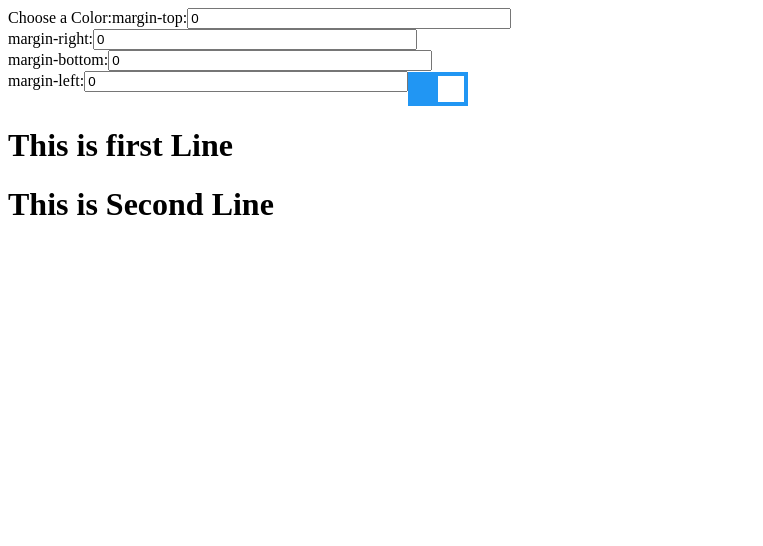
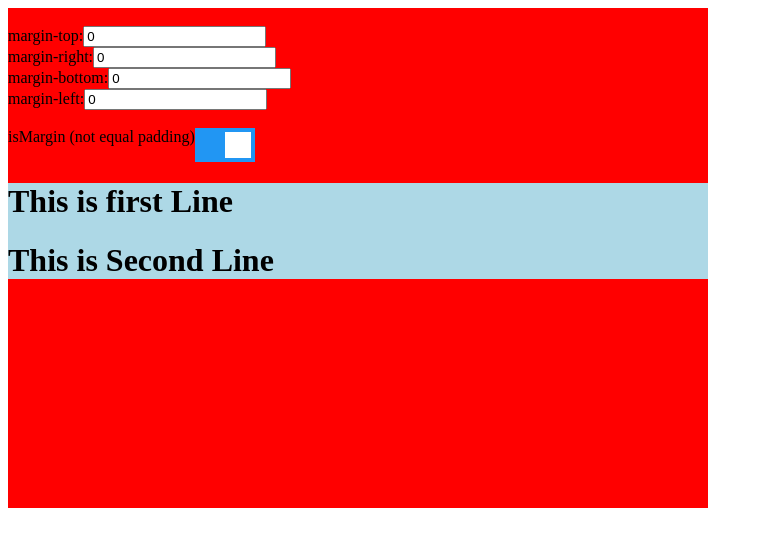
Before and after one commit to reza3zar/SampleCssProject, an Angular app: page /mapaStyle in a window 1280 px wide. Shown: the top 546 px of the page, without its empty margins (0-763 px from the left). Built offline with nearby package versions, Linux system fonts and the light colour scheme.

Commit message:
Margin&paddingAdded

```diff
--- a/src/app/margin-and-pading/margin-and-pading.component.html
+++ b/src/app/margin-and-pading/margin-and-pading.component.html
@@ -1,7 +1,7 @@
 
-  <div   >
+  <div style="background: red;width: 700px;height: 500px;"  >
         <form class="form"       #form   >
-            <label  >Choose a Color:</label>
+            <br>
             <label style="text-align: center" >margin-top:</label> <input type="text" name="top"    (input)="onChangeTxtShadow()" [(ngModel)]="top" style="width:25%" >
             <br>
             <label  style="text-align: center"> margin-right:</label> <input type="text" name="right"      (input)="onChangeTxtShadow()" [(ngModel)]="right" style="width:25%" >
@@ -9,11 +9,17 @@
             <label  style="text-align: center"> margin-bottom:</label> <input type="text" name="bottom"          (input)="onChangeTxtShadow()" [(ngModel)]="bottom" style="width:25%" >
             <br>
             <label  style="text-align: center"> margin-left:</label> <input type="text" name="left"          (input)="onChangeTxtShadow()" [(ngModel)]="left" style="width:25%" >
+            <br>
+            <br>
+
+            <label  style="text-align: center"> isMargin (not equal padding)</label>
             <label class="switch "  >
                     <input type="checkbox"  name="isMarginMode"  [(ngModel)]="isMarginMode" (ngModelChange)="onFilterChange($event)">
                     <span class="slider"></span>
                   </label>
-            <div [ngStyle]="{'margin': resultMargin,'pading':resultPading}">
+            <br>
+
+            <div style="background: lightblue" [ngStyle]="{'margin': resultMargin,'padding':resultPading}">
                 <h1>This is  first Line</h1>
                 <h1>This is  Second Line</h1>
 
--- a/src/app/margin-and-pading/margin-and-pading.component.ts
+++ b/src/app/margin-and-pading/margin-and-pading.component.ts
@@ -22,6 +22,9 @@ export class MarginAndPadingComponent implements OnInit {
 
   onFilterChange(val){
     this.isMarginMode=val;
+    this.resultMargin="";
+    this.resultPading="";
+
   }
 
 
@@ -33,8 +36,7 @@ export class MarginAndPadingComponent implements OnInit {
     else
          this.resultPading=`${this.top}px ${this.right}px ${this.bottom}px ${this.left}px`;
 
-         console.log( this.resultMargin)
-         console.log(this.resultPading)
+
 
 
   }
```
